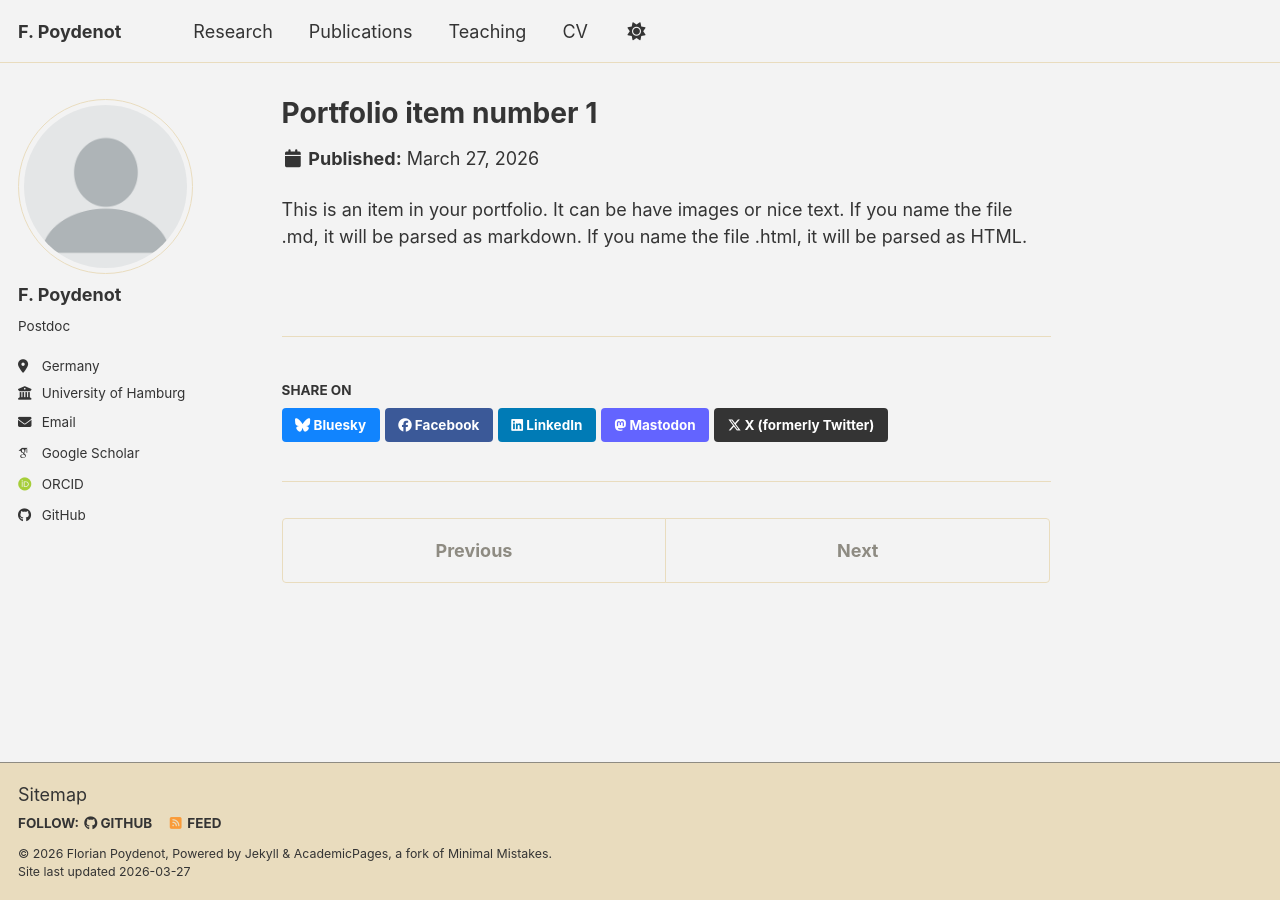
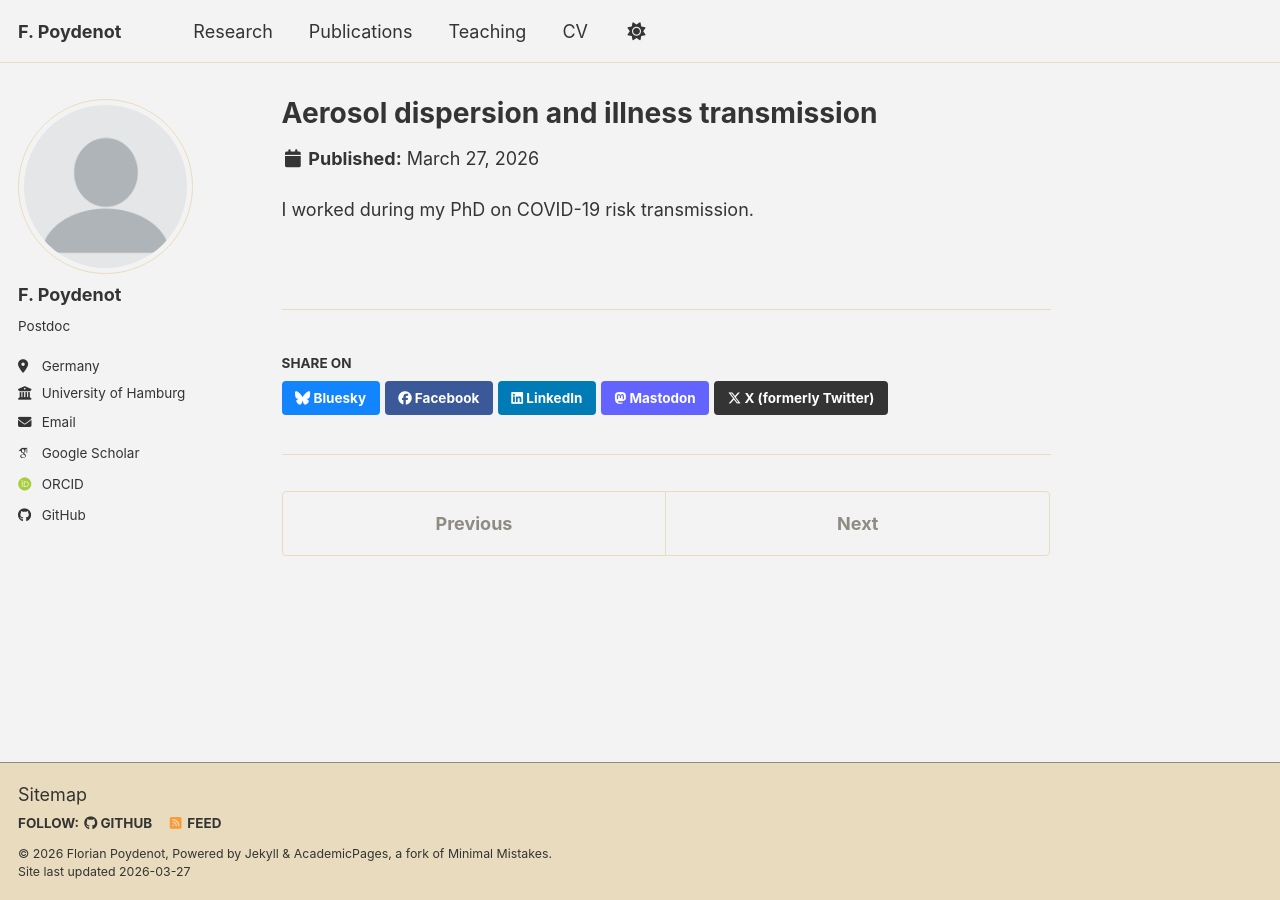
Before and after one commit to fpoydenot/fpoydenot.github.io, a Jekyll site: the page built from _portfolio/research_covid.md, in a window 1280 px wide. Built offline with Jekyll 4.4.1, drawn with Linux system fonts in a browser that asks for light colours; some web fonts are replaced; a script bundle is joined from its source files by our own code; library files that are not in the unit come from our copies.

Commit message:
research

```diff
--- a/_portfolio/research_covid.md
+++ b/_portfolio/research_covid.md
@@ -1,7 +1,7 @@
 ---
-title: "Portfolio item number 1"
-excerpt: "Short description of portfolio item number 1<br/><img src='/images/500x300.png'>"
+title: "Aerosol dispersion and illness transmission"
+excerpt: "<img src='/images/covid_leshalles.png'>"
 collection: portfolio
 ---
 
-This is an item in your portfolio. It can be have images or nice text. If you name the file .md, it will be parsed as markdown. If you name the file .html, it will be parsed as HTML.
+I worked during my PhD on COVID-19 risk transmission.
```
Also changed, not shown: _publications/turbulent_dispersion.md (+1 -1 lines), _portfolio/portfolio-2.html.ref.html (renamed from _portfolio/portfolio-2.html), images/covid_leshalles.png (added).
